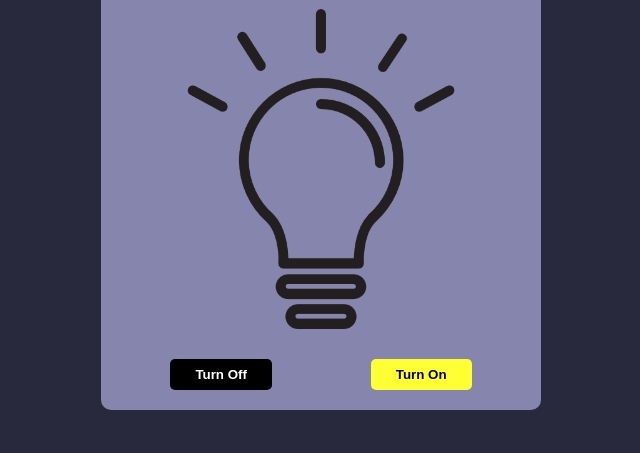
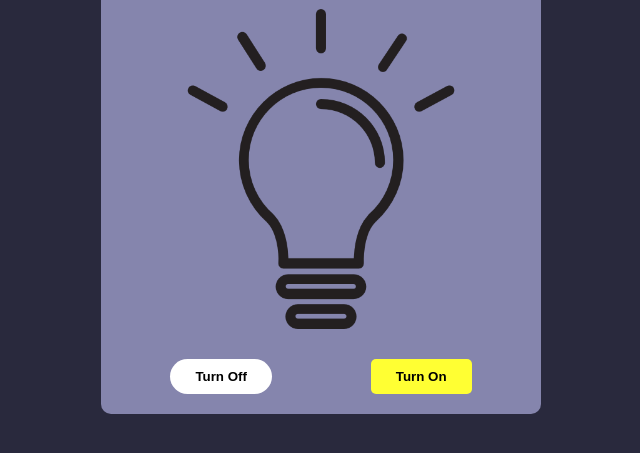
Before and after one commit to faiyankhan/Bulb-Toggler, a plain HTML site: page index.html in a window 1280 px wide. In both pictures the pointer is over the button "Turn Off". Shown: the part 119-572 px from the top of the page, without its empty margins (319-959 px from the left). Drawn offline with Linux system fonts and the light colour scheme.

Commit message:
Hover effect added on turn off button

```diff
--- a/styles.css
+++ b/styles.css
@@ -23,7 +23,7 @@ body{
 
 .btn{
     border: none;
-    padding: 8px 25px;
+    padding: 10px 25px;
     border-radius: 5px;
     font-weight: bold;
 }
@@ -48,3 +48,10 @@ body{
     transition: 1s;
     background-color: #fff;
 }
+
+.btn-off:hover{
+    border-radius: 20px;
+    transition: 1s;
+    color: black;
+    background-color: #fff;
+}
```
